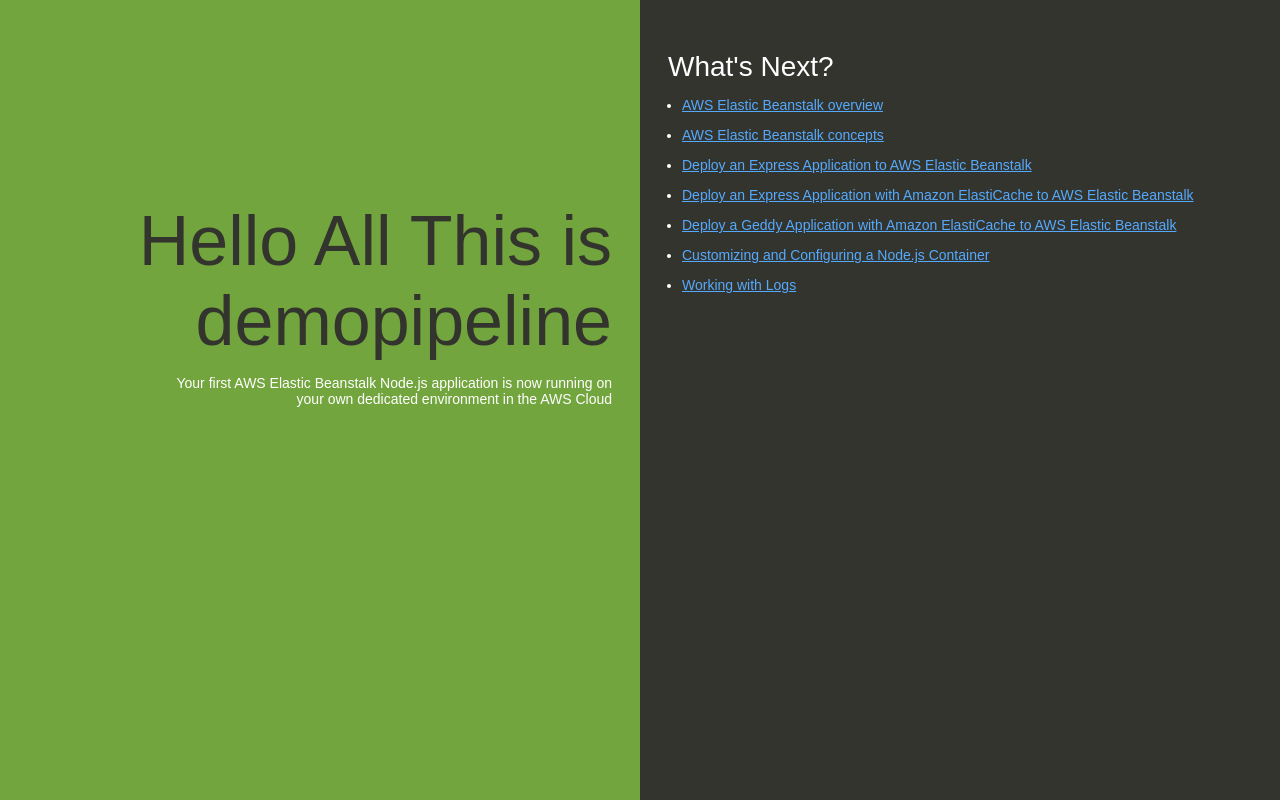
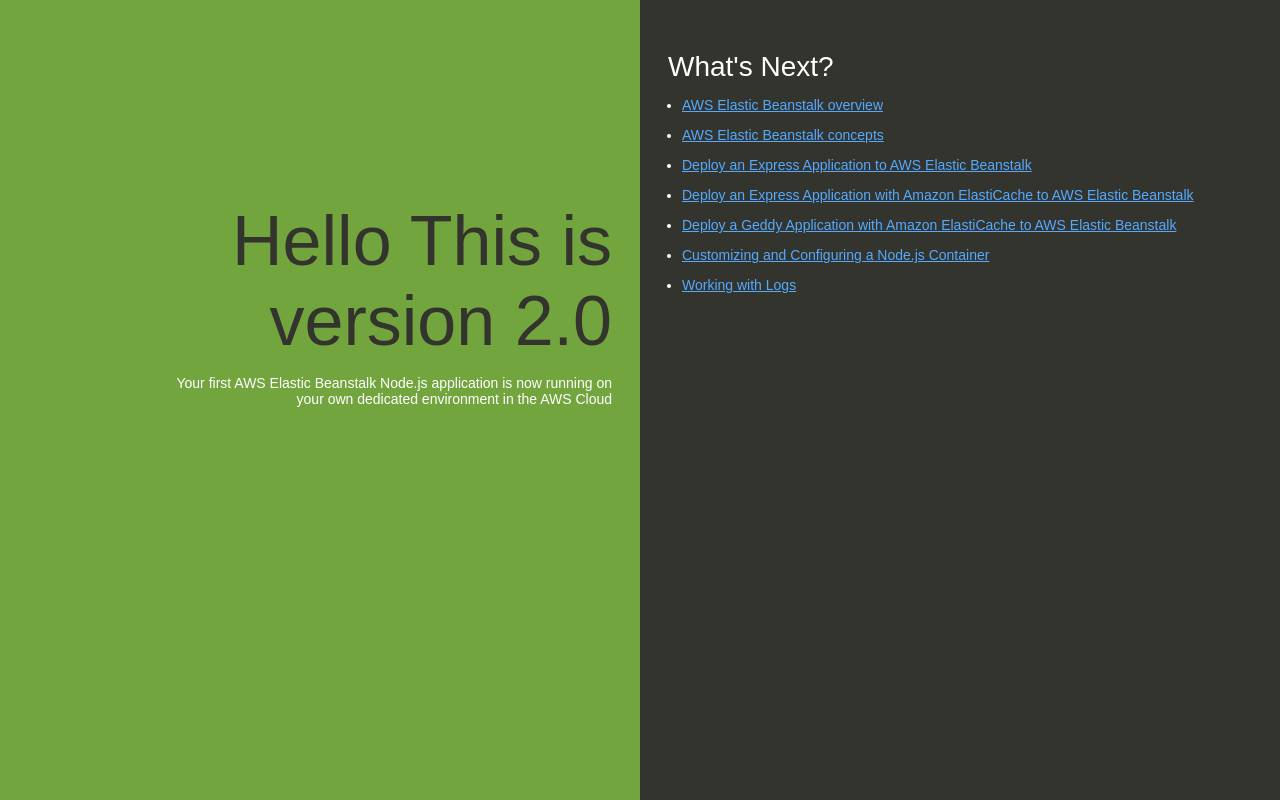
Before and after one commit to ethansdemo/NewProject, a website: page index.html in a window 1280 px wide. Drawn offline with Linux system fonts and the light colour scheme.

Commit message:
version 2

```diff
--- a/index.html
+++ b/index.html
@@ -74,7 +74,7 @@
   </head>
   <body>
     <div class="textColumn">
-      <h1>Hello All This is demopipeline</h1>
+      <h1>Hello This is version 2.0</h1>
       <p>Your first AWS Elastic Beanstalk Node.js application is now running on your own dedicated environment in the AWS Cloud</p>
     </div>
     <div class="linksColumn">
```
